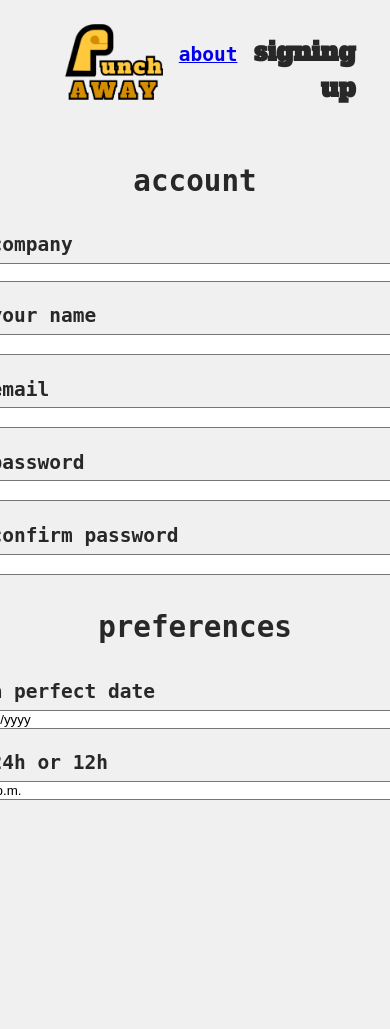
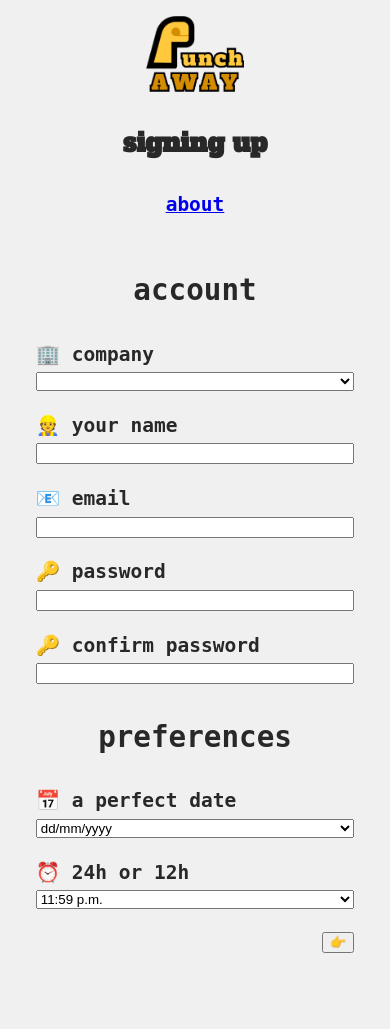
Before and after one commit to tuliosj/punch-away, a PHP site: page /sign-up.php in a window 390 px wide; the page is wider, and only the part inside the window is pictured. Before the commit the page ends 800 px from the top of that part, so only its background shows below. Run offline with PHP 8.4, Linux system fonts and the light colour scheme; data that the repository does not hold is empty.

Commit message:
Responsiveness

```diff
--- a/src/css/about.css
+++ b/src/css/about.css
@@ -8,3 +8,7 @@
 .about-logo {
   max-width: 35rem;
 }
+
+h1 {
+  text-align: center;
+}
--- a/src/css/styles.css
+++ b/src/css/styles.css
@@ -26,6 +26,7 @@
   display: flex;
   flex-flow: column;
   justify-items: center;
+  margin-bottom: 8rem;
 }
 
 main > * {
@@ -87,10 +88,12 @@
 
 /* Table */
 
+.table-container {
+  padding: 4rem;
+}
+
 .table {
-  align-self: center;
   overflow-x: auto;
-  margin-bottom: 8rem;
 }
 
 table {
@@ -139,3 +142,29 @@
   border-right: 0.4rem solid black;
   border-left: 0.4rem solid black;
 }
+
+@media (max-width: 51.874em) {
+  header {
+    flex-flow: column;
+  }
+}
+@media (max-width: 37.5em) {
+  .navigation {
+    flex-flow: column-reverse;
+    align-items: center;
+  }
+  .navigation > * {
+    margin: 2rem 0;
+  }
+  .input-group {
+    max-width: 40rem;
+  }
+  .modal__close {
+    display: none;
+  }
+}
+@media (min-width: 51.874em) {
+  .table-container {
+    align-self: center;
+  }
+}
--- a/src/index.php
+++ b/src/index.php
@@ -104,6 +104,7 @@
                 </div>
             </div>
         </form>
+        <div class="table-container">
             <div class="table">
                 <h2><?php echo $work_days->get_month() ?></h2>
                 <table>
@@ -142,6 +143,7 @@
                         </tr>
                     </tbody>
                 </table>
+            </div>
         </div>
     </main>
     <div class="modal micromodal-slide" id="modal-date" aria-hidden="true">
```
Lines whose indentation alone changed are shown as unchanged.
